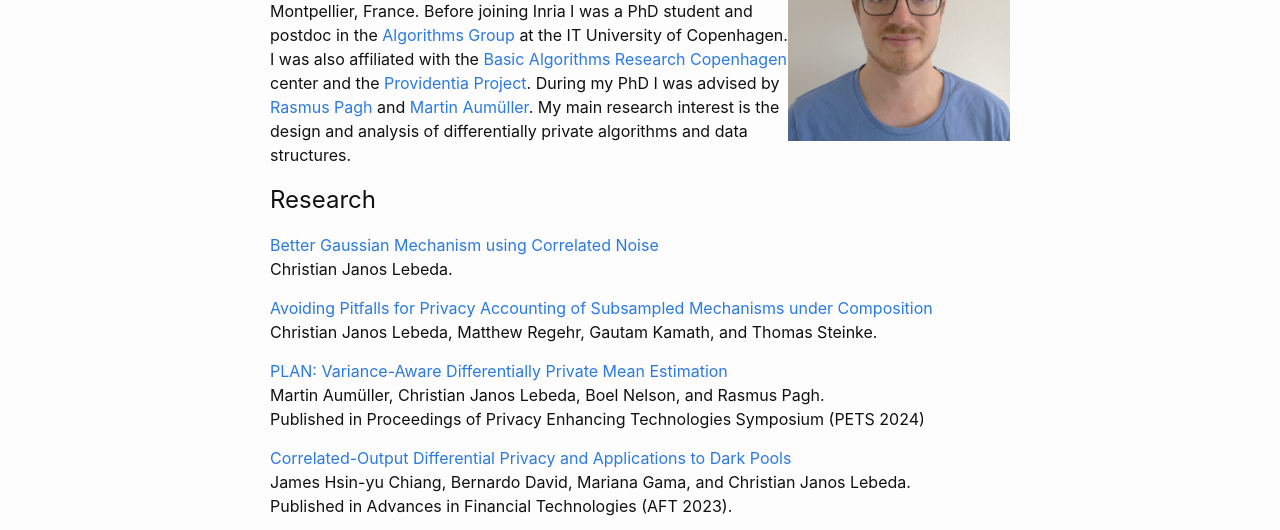
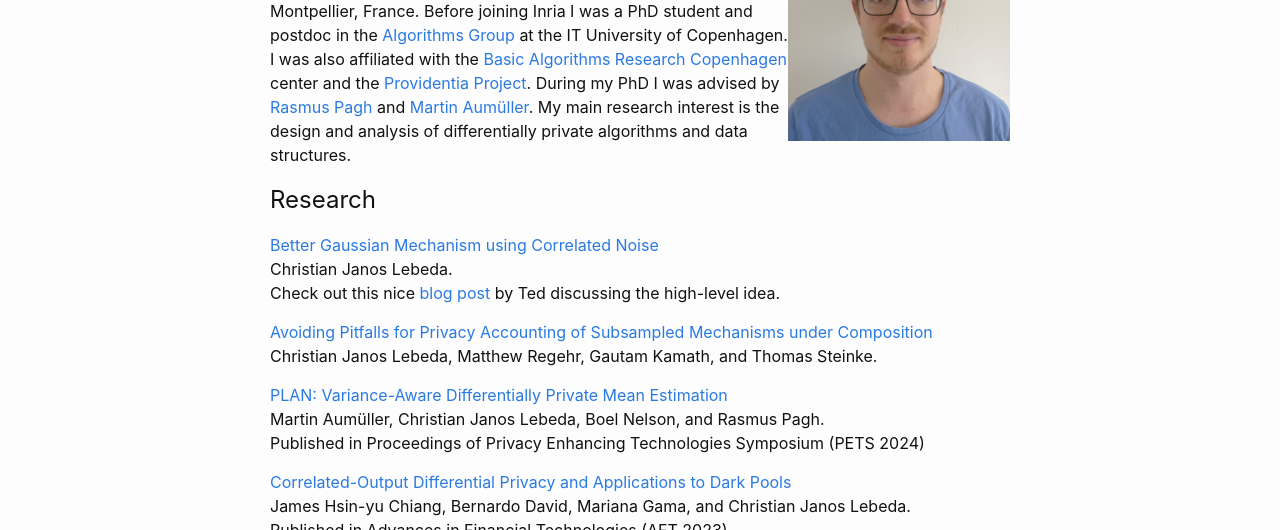
Before and after one commit to ChristianLebeda/ChristianLebeda.github.io, a plain HTML site: page index.html in a window 1280 px wide. Shown: the part 195-725 px from the top of the page. Drawn offline with Linux system fonts and the light colour scheme.

Commit message:
Added ref to Ted blog post

```diff
--- a/index.html
+++ b/index.html
@@ -48,7 +48,8 @@ My main research interest is the design and analysis of differentially private a
 <h2 id="research">Research</h2>
 
 <p><a href="https://arxiv.org/abs/2408.06853">Better Gaussian Mechanism using Correlated Noise</a><br />
-Christian Janos Lebeda.</p>
+Christian Janos Lebeda.<br />
+Check out this nice <a href="https://desfontain.es/blog/geometric-tricks.html">blog post</a> by Ted discussing the high-level idea.</p>
 
 <p><a href="https://arxiv.org/abs/2405.20769">Avoiding Pitfalls for Privacy Accounting of Subsampled Mechanisms under Composition</a><br />
 Christian Janos Lebeda, Matthew Regehr, Gautam Kamath, and Thomas Steinke.</p>
```
